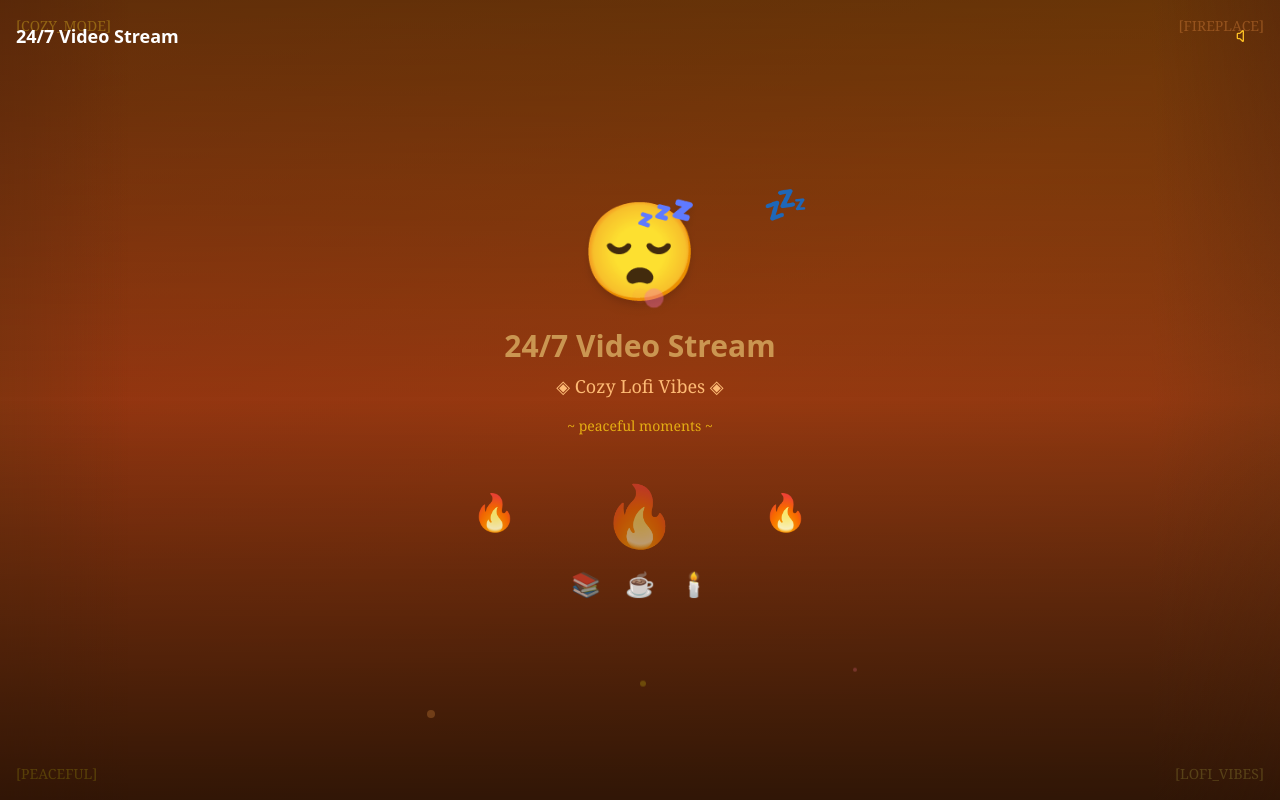
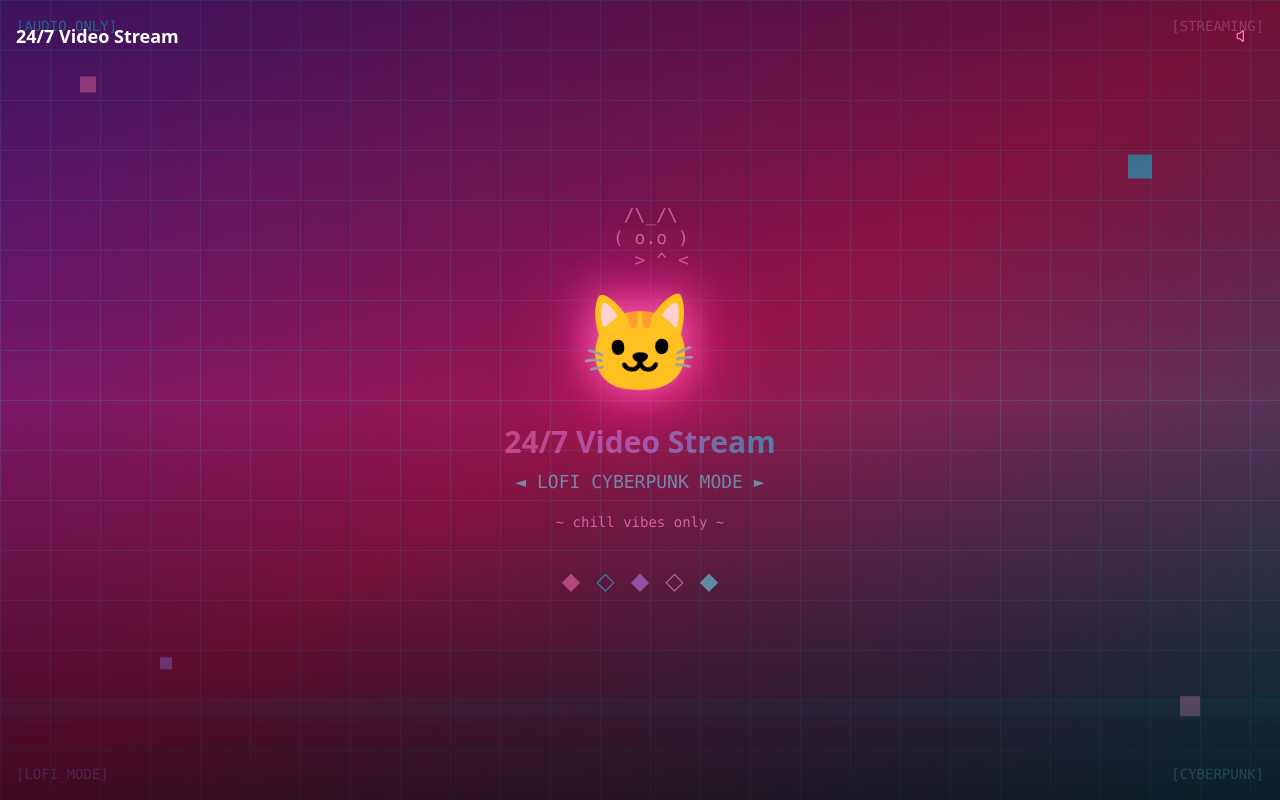
Before and after one commit to hksahil/radio-247, a React (Vite) app: page / in a window 1280 px wide. Both pictures are taken after a click on the button 1244 px from the left and 36 px from the top of the page. Built offline with nearby package versions, Linux system fonts and the light colour scheme.

Commit message:
Reverted to commit 5624026e0553cc992580426a68d228383f49645f

```diff
--- a/src/components/VideoPlayer.tsx
+++ b/src/components/VideoPlayer.tsx
@@ -59,92 +59,86 @@ const VideoPlayer = ({ src, title = "Video Player" }: VideoPlayerProps) => {
         frameBorder="0"
       />
 
-      {/* Lofi Cozy Room Visual Overlay */}
+      {/* Lofi Cyberpunk Visual Overlay */}
       {audioOnly && (
-        <div className="absolute inset-0 bg-gradient-to-br from-orange-900 via-amber-800 to-yellow-900 flex items-center justify-center overflow-hidden">
-          {/* Cozy Room Background */}
-          <div className="absolute inset-0 bg-gradient-to-t from-amber-900/80 via-orange-800/60 to-yellow-700/40">
-            {/* Fireplace Glow */}
-            <div className="absolute bottom-0 left-1/2 transform -translate-x-1/2 w-96 h-64 bg-gradient-radial from-orange-400/30 via-red-500/20 to-transparent rounded-full blur-xl animate-pulse"></div>
+        <div className="absolute inset-0 bg-gradient-to-br from-purple-900 via-pink-800 to-cyan-900 flex items-center justify-center overflow-hidden">
+          {/* Animated Background Elements */}
+          <div className="absolute inset-0">
+            {/* Neon Grid */}
+            <div className="absolute inset-0 opacity-20">
+              <div className="w-full h-full" style={{
+                backgroundImage: `
+                  linear-gradient(cyan 1px, transparent 1px),
+                  linear-gradient(90deg, cyan 1px, transparent 1px)
+                `,
+                backgroundSize: '50px 50px',
+                animation: 'pulse 4s ease-in-out infinite'
+              }}></div>
+            </div>
 
-            {/* Floating Embers */}
-            <div className="absolute bottom-20 left-1/3 w-2 h-2 bg-orange-400 rounded-full opacity-70 animate-bounce" style={{ animationDelay: '0s', animationDuration: '3s' }}></div>
-            <div className="absolute bottom-32 left-2/3 w-1 h-1 bg-red-400 rounded-full opacity-60 animate-bounce" style={{ animationDelay: '1s', animationDuration: '4s' }}></div>
-            <div className="absolute bottom-28 left-1/2 w-1.5 h-1.5 bg-yellow-400 rounded-full opacity-50 animate-bounce" style={{ animationDelay: '2s', animationDuration: '5s' }}></div>
+            {/* Floating Geometric Shapes */}
+            <div className="absolute top-20 left-20 w-4 h-4 bg-pink-400 opacity-60 animate-bounce" style={{ animationDelay: '0s' }}></div>
+            <div className="absolute top-40 right-32 w-6 h-6 bg-cyan-400 opacity-60 animate-bounce" style={{ animationDelay: '1s' }}></div>
+            <div className="absolute bottom-32 left-40 w-3 h-3 bg-purple-400 opacity-60 animate-bounce" style={{ animationDelay: '2s' }}></div>
+            <div className="absolute bottom-20 right-20 w-5 h-5 bg-pink-300 opacity-60 animate-bounce" style={{ animationDelay: '0.5s' }}></div>
 
-            {/* Book Shelves Silhouette */}
-            <div className="absolute left-0 top-0 w-32 h-full bg-gradient-to-r from-amber-900/60 to-transparent"></div>
-            <div className="absolute right-0 top-0 w-32 h-full bg-gradient-to-l from-amber-900/60 to-transparent"></div>
+            {/* Scanning Lines */}
+            <div className="absolute inset-0 bg-gradient-to-b from-transparent via-cyan-400/10 to-transparent h-8 animate-pulse" style={{
+              animation: 'scan 3s linear infinite'
+            }}></div>
           </div>
 
-          {/* Main Content - Sleeping Cat */}
-          <div className="relative z-10 text-center">
-            {/* Sleeping Cat with Throbbing Heart */}
-            <div className="relative mb-8">
-              {/* Cat Body */}
-              <div className="text-8xl mb-4 filter drop-shadow-lg">
-                😴
-              </div>
-
-              {/* Throbbing Heart */}
-              <div className="absolute -top-4 -right-8 text-4xl animate-pulse" style={{
-                animation: 'pulse 1.5s ease-in-out infinite'
-              }}>
-                💤
-              </div>
-
-              {/* Heart Beat Indicator */}
-              <div className="absolute -bottom-2 left-1/2 transform -translate-x-1/2 flex space-x-1">
-                <div className="w-3 h-3 bg-pink-400 rounded-full animate-ping" style={{ animationDelay: '0s' }}></div>
-                <div className="w-2 h-2 bg-red-400 rounded-full animate-ping" style={{ animationDelay: '0.3s' }}></div>
-                <div className="w-3 h-3 bg-pink-400 rounded-full animate-ping" style={{ animationDelay: '0.6s' }}></div>
-              </div>
+          {/* Main Content */}
+          <div className="relative z-10 text-center text-white">
+            {/* Cyberpunk Cat ASCII Art */}
+            <div className="mb-8 font-mono text-pink-300 text-lg leading-tight filter drop-shadow-lg">
+              <pre className="animate-pulse">
+{`    /\\_/\\
+   ( o.o )
+    > ^ <`}
+              </pre>
             </div>
 
-            {/* Cozy Text */}
-            <h2 className="text-3xl font-bold mb-2 text-amber-200 animate-pulse">
+            {/* Neon Cat Emoji with Glow Effect */}
+            <div className="text-8xl mb-6 animate-bounce" style={{
+              filter: 'drop-shadow(0 0 20px #ff69b4) drop-shadow(0 0 40px #ff1493)',
+              animation: 'bounce 2s ease-in-out infinite'
+            }}>
+              🐱
+            </div>
+
+            <h2 className="text-3xl font-bold mb-2 bg-gradient-to-r from-pink-400 via-purple-400 to-cyan-400 bg-clip-text text-transparent animate-pulse">
               {title}
             </h2>
-            <p className="text-orange-300 mb-4 text-lg font-serif">
-              ◈ Cozy Lofi Vibes ◈
+            <p className="text-cyan-300 mb-4 text-lg font-mono animate-pulse">
+              ◄ LOFI CYBERPUNK MODE ►
             </p>
-            <p className="text-yellow-400 text-sm font-serif opacity-80">
-              ~ peaceful moments ~
+            <p className="text-pink-400 text-sm font-mono opacity-80">
+              ~ chill vibes only ~
             </p>
 
-            {/* Fireplace Visual */}
-            <div className="mt-12 relative">
-              <div className="text-6xl animate-pulse" style={{ animation: 'pulse 2s ease-in-out infinite' }}>
-                🔥
-              </div>
-              <div className="absolute -left-8 top-2 text-4xl animate-pulse" style={{ animationDelay: '0.5s' }}>
-                🔥
-              </div>
-              <div className="absolute -right-8 top-2 text-4xl animate-pulse" style={{ animationDelay: '1s' }}>
-                🔥
-              </div>
-            </div>
-
-            {/* Cozy Elements */}
-            <div className="mt-6 flex justify-center space-x-6 text-2xl">
-              <span className="text-amber-400 animate-pulse">📚</span>
-              <span className="text-orange-400 animate-pulse" style={{ animationDelay: '0.5s' }}>☕</span>
-              <span className="text-yellow-400 animate-pulse" style={{ animationDelay: '1s' }}>🕯️</span>
+            {/* Additional Aesthetic Elements */}
+            <div className="mt-8 flex justify-center space-x-4 text-2xl animate-pulse">
+              <span className="text-pink-400">◆</span>
+              <span className="text-cyan-400">◇</span>
+              <span className="text-purple-400">◆</span>
+              <span className="text-pink-300">◇</span>
+              <span className="text-cyan-300">◆</span>
             </div>
           </div>
 
           {/* Corner Decorations */}
-          <div className="absolute top-4 left-4 text-amber-400 font-serif text-sm opacity-60">
-            [COZY_MODE]
+          <div className="absolute top-4 left-4 text-cyan-400 font-mono text-sm opacity-60">
+            [AUDIO_ONLY]
           </div>
-          <div className="absolute top-4 right-4 text-orange-400 font-serif text-sm opacity-60">
-            [FIREPLACE]
+          <div className="absolute top-4 right-4 text-pink-400 font-mono text-sm opacity-60">
+            [STREAMING]
           </div>
-          <div className="absolute bottom-4 left-4 text-yellow-400 font-serif text-sm opacity-60">
-            [PEACEFUL]
+          <div className="absolute bottom-4 left-4 text-purple-400 font-mono text-sm opacity-60">
+            [LOFI_MODE]
           </div>
-          <div className="absolute bottom-4 right-4 text-amber-300 font-serif text-sm opacity-60">
-            [LOFI_VIBES]
+          <div className="absolute bottom-4 right-4 text-cyan-300 font-mono text-sm opacity-60">
+            [CYBERPUNK]
           </div>
         </div>
       )}
@@ -165,13 +159,21 @@ const VideoPlayer = ({ src, title = "Video Player" }: VideoPlayerProps) => {
             className="text-white hover:bg-white/20 transition-all duration-300"
           >
             {audioOnly ? (
-              <Volume className="w-5 h-5 text-amber-400" />
+              <Volume className="w-5 h-5 text-pink-400" />
             ) : (
               <VolumeX className="w-5 h-5" />
             )}
           </Button>
         </div>
       </div>
+
+      {/* Custom CSS for additional animations */}
+      <style jsx>{`
+        @keyframes scan {
+          0% { transform: translateY(-100vh); }
+          100% { transform: translateY(100vh); }
+        }
+      `}</style>
     </div>
   );
 };
```
